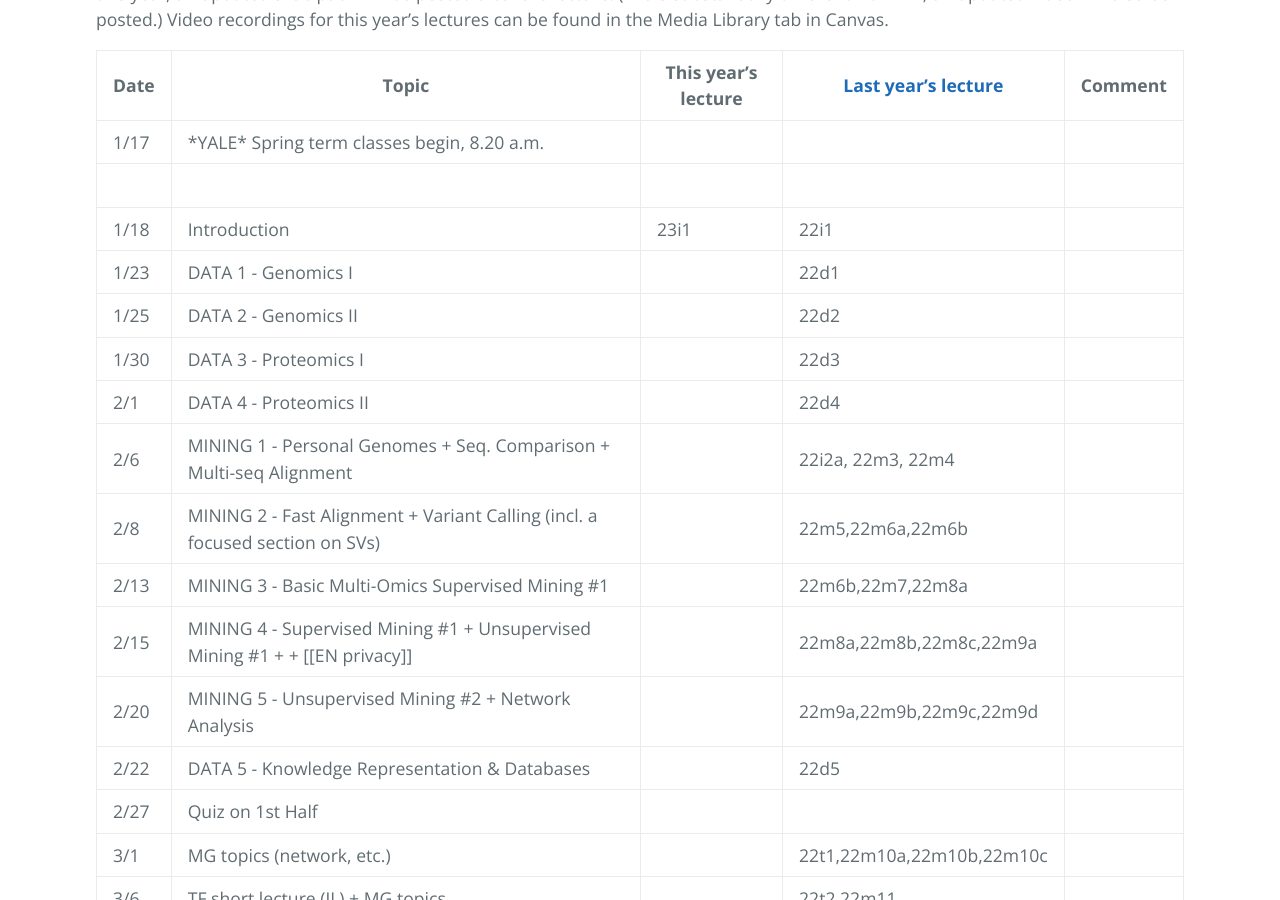
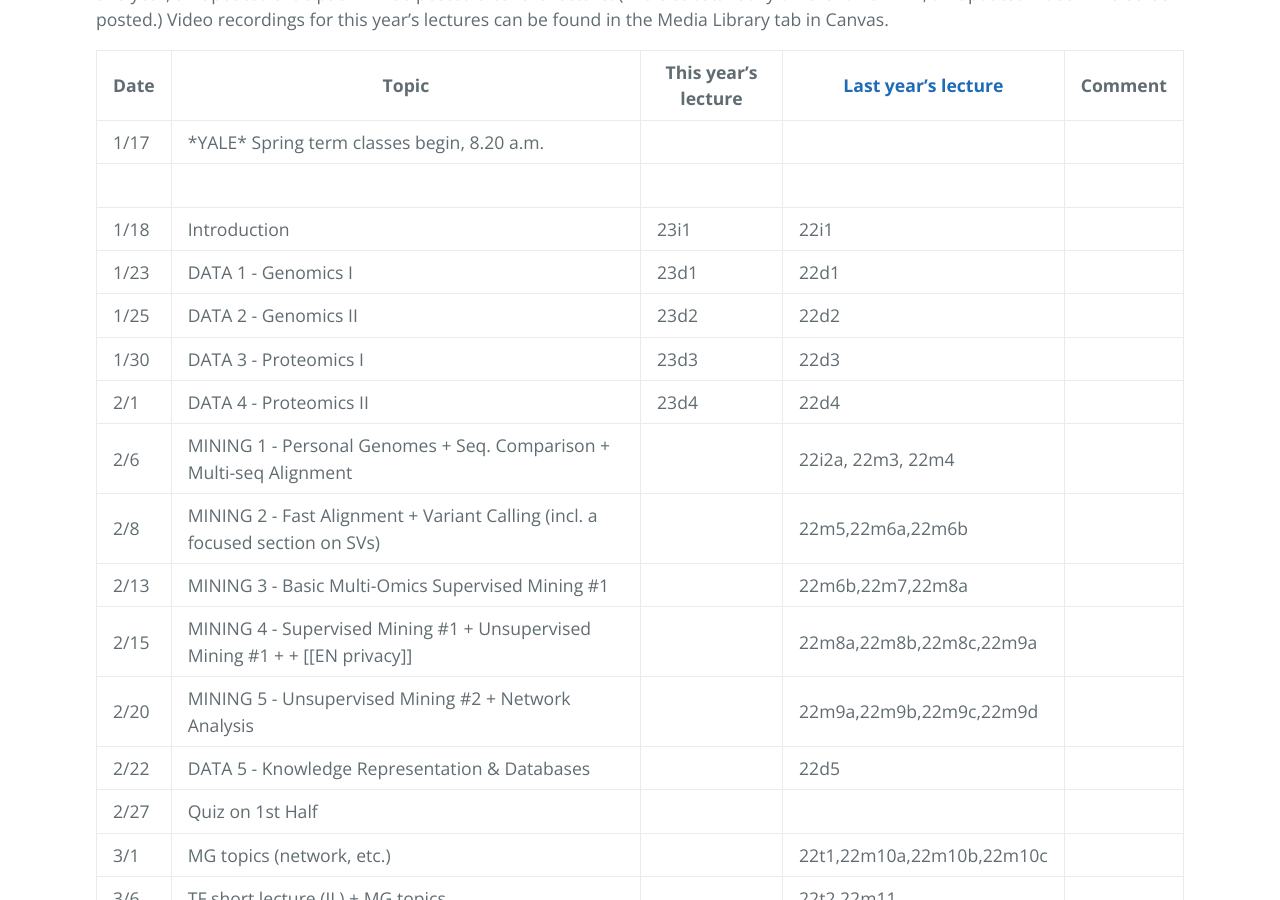
Before and after one commit to gersteinlab/cbb752b23, a Jekyll site: the page built from syllabus.md, in a window 1280 px wide and 900 px high, scrolled down 550 px. Built offline with Jekyll 4.4.1, drawn with Linux system fonts in a browser that asks for light colours.

Commit message:
Update syllabus.md

```diff
--- a/syllabus.md
+++ b/syllabus.md
@@ -13,10 +13,10 @@ Please see [last year's syllabus](http://cbb752b22.gersteinlab.org/syllabus) (wi
 | 1/17 | \*YALE\* Spring term classes begin, 8.20 a.m.                                                  |                     |                                                                  |         |
 |      |                                                                                                |                     |                                                                  |
 | 1/18 | Introduction                                                                                   | 23i1                | 22i1                                                             |         |
-| 1/23 | DATA 1 - Genomics I                                                                            |                     | 22d1                                                             |         |
-| 1/25 | DATA 2 - Genomics II                                                                           |                     | 22d2                                                             |         |
-| 1/30 | DATA 3 - Proteomics I                                                                          |                     | 22d3                                                             |         |
-| 2/1  | DATA 4 - Proteomics II                                                                         |                     | 22d4                                                             |         |
+| 1/23 | DATA 1 - Genomics I                                                                            | 23d1                | 22d1                                                             |         |
+| 1/25 | DATA 2 - Genomics II                                                                           | 23d2                | 22d2                                                             |         |
+| 1/30 | DATA 3 - Proteomics I                                                                          | 23d3                | 22d3                                                             |         |
+| 2/1  | DATA 4 - Proteomics II                                                                         | 23d4                | 22d4                                                             |         |
 | 2/6  | MINING 1 - Personal Genomes + Seq. Comparison + Multi-seq Alignment                            |                     | 22i2a, 22m3, 22m4                                                |         |
 | 2/8  | MINING 2 - Fast Alignment + Variant Calling (incl. a focused section on SVs)                   |                     | 22m5,22m6a,22m6b                                                 |         |
 | 2/13 | MINING 3 - Basic Multi-Omics Supervised Mining #1                                              |                     | 22m6b,22m7,22m8a                                                 |         |
@@ -55,11 +55,11 @@ See also additional readings for each topic: [Additional Readings](https://docs.
 |      | Introduction to Personal Genomes                          |                                                                                           |                                                                                            | [I2a](https://youtu.be/K_Q-17uWlxo)  |                                                                                                                                                                  |
 |      | An Individual's Perspective on Personal Genomes           |                                                                                           |                                                                                            | [I2b](https://youtu.be/0qDgfrPY180)  | [i2b](http://files.gersteinlab.org/media/videos/BioDataSciMiningModeling_Lecture_default_cbb752b21_24feb21_Carl_Zimmer_Personal_Genome.mp4)                      |
 |      |                                                           |                                                                                           |                                                                                            |                                      |                                                                                                                                                                  |
-|      | DATA - Genomics I                                         |                                                                                           |                                                                                            |                                      |                                                                                                                                                                  |
-|      | DATA - Genomics II                                        |                                                                                           |                                                                                            |                                      |                                                                                                                                                                  |
+| 23d1 | DATA - Genomics I                                         | [x](http://files2.gersteinlab.org/public-docs/2023/01.23/230123_Genomics_I.pdf)           |                                                                                            |                                      |                                                                                                                                                                  |
+| 23d2 | DATA - Genomics II                                        |                                                                                           |                                                                                            |                                      |                                                                                                                                                                  |
 |      |                                                           |                                                                                           |                                                                                            |                                      |                                                                                                                                                                  |
-|      | DATA - Proteomics I - Proteins                            |                                                                                           |                                                                                            | [D3](https://youtu.be/sH_FU9GlwU8)   |                                                                                                                                                                  |
-|      | DATA - Proteomics II - Structure                          |                                                                                           |                                                                                            | [D4](https://youtu.be/S9uSLQ0qf08)   |                                                                                                                                                                  |
+| 23d3 | DATA - Proteomics I - Proteins                            |                                                                                           |                                                                                            | [D3](https://youtu.be/sH_FU9GlwU8)   |                                                                                                                                                                  |
+| 23d4 | DATA - Proteomics II - Structure                          |                                                                                           |                                                                                            | [D4](https://youtu.be/S9uSLQ0qf08)   |                                                                                                                                                                  |
 |      |                                                           |                                                                                           |                                                                                            |                                      |                                                                                                                                                                  |
 |      | Knowledge Representation & Databases                      |                                                                                           |                                                                                            | [D5](https://youtu.be/zhiUTJNGhvw)   | [D5](http://files.gersteinlab.org/media/videos/BioDataSciMiningModeling_0217.mp4)                                                                                |
 |      |                                                           |                                                                                           |                                                                                            |                                      |                                                                                                                                                                  |
```
